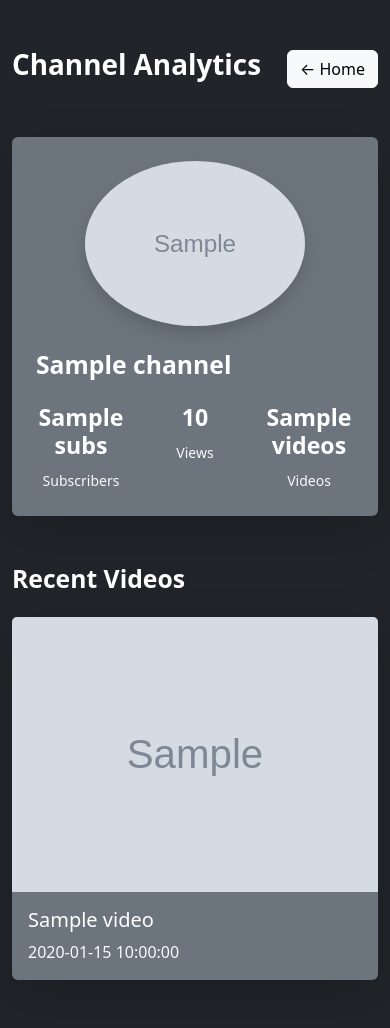
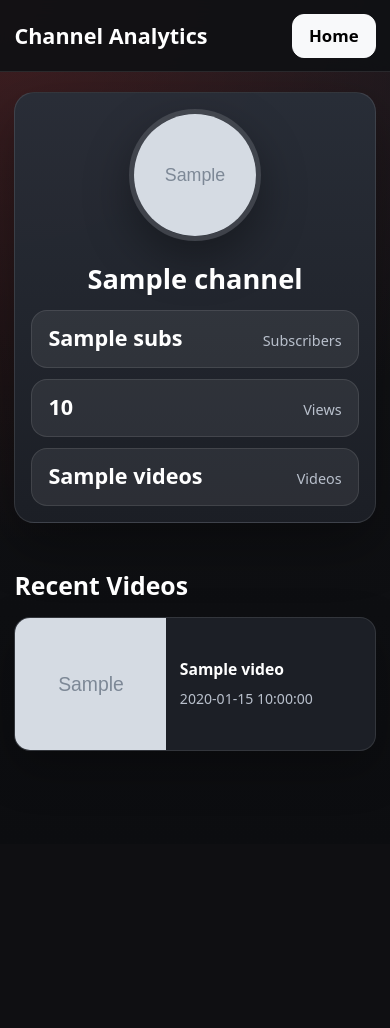
Before and after one commit to MitoNacho/youtube-channel-analytics, a FastAPI app: template app/templates/channel.html in a window 390 px wide. After the commit the page ends 751 px from the top, so only its background shows below. Run offline with FastAPI, Linux system fonts and the light colour scheme; the template is opened without the code that fills it: most values are stand-ins (such as "Sample title", 1, 10 or a date in 2020); grey boxes marked "Sample" are stand-in pictures.

Commit message:
Refine mobile UI for app-like templates

```diff
--- a/app/static/style.css
+++ b/app/static/style.css
@@ -0,0 +1,406 @@
+:root {
+  --app-bg: #101114;
+  --app-surface: #1c1f26;
+  --app-surface-soft: #262b34;
+  --app-border: rgba(255, 255, 255, 0.1);
+  --app-text-muted: #b9c0cc;
+  --app-red: #ff3b30;
+  --app-green: #28c76f;
+  --app-yellow: #ffd166;
+}
+
+* {
+  -webkit-tap-highlight-color: transparent;
+}
+
+html {
+  min-height: 100%;
+}
+
+body.app-body {
+  min-height: 100vh;
+  background:
+    radial-gradient(circle at top left, rgba(255, 59, 48, 0.18), transparent 34rem),
+    linear-gradient(180deg, #17191f 0%, var(--app-bg) 45%, #0c0d10 100%);
+  color: #fff;
+}
+
+.app-shell {
+  width: min(100%, 1120px);
+  margin: 0 auto;
+  padding: 2rem 1rem 3rem;
+}
+
+.app-hero {
+  padding: 1.5rem 0 2rem;
+}
+
+.app-hero h1 {
+  font-size: clamp(2.2rem, 8vw, 4.5rem);
+  line-height: 1;
+}
+
+.app-hero .lead {
+  color: var(--app-text-muted) !important;
+  font-size: 1.1rem;
+}
+
+.app-icon {
+  display: grid;
+  place-items: center;
+  width: 72px;
+  height: 72px;
+  border-radius: 22px;
+  background: linear-gradient(135deg, var(--app-red), #ff745f);
+  box-shadow: 0 18px 40px rgba(255, 59, 48, 0.25);
+  font-size: 2.1rem;
+}
+
+.app-card {
+  overflow: hidden;
+  border: 1px solid var(--app-border);
+  border-radius: 18px;
+  background: rgba(28, 31, 38, 0.92);
+  box-shadow: 0 22px 55px rgba(0, 0, 0, 0.32);
+}
+
+.app-card .card-body {
+  padding: 1.35rem;
+}
+
+.app-section-title {
+  display: flex;
+  gap: 0.75rem;
+  align-items: center;
+  margin-bottom: 1.1rem;
+  font-size: 1.35rem;
+  font-weight: 800;
+}
+
+.app-section-title i {
+  display: grid;
+  place-items: center;
+  width: 38px;
+  height: 38px;
+  border-radius: 12px;
+  background: var(--app-surface-soft);
+  color: var(--app-yellow);
+  font-size: 1.1rem;
+}
+
+.form-control {
+  min-height: 56px;
+  border: 1px solid var(--app-border);
+  border-radius: 14px;
+  background-color: #f6f8fb;
+  font-size: 1rem;
+}
+
+.btn-app,
+.btn-app-secondary {
+  min-height: 54px;
+  border-radius: 14px;
+  font-weight: 800;
+}
+
+.btn-success {
+  border: 0;
+  background: var(--app-green);
+}
+
+.btn-warning {
+  border: 0;
+  background: var(--app-yellow);
+}
+
+.app-footer {
+  padding: 1rem 1rem 2rem;
+}
+
+.app-footer small {
+  color: var(--app-text-muted);
+}
+
+.app-topbar {
+  display: flex;
+  gap: 1rem;
+  align-items: center;
+  justify-content: space-between;
+  margin-bottom: 1.5rem;
+}
+
+.app-topbar h1 {
+  margin: 0;
+  font-size: clamp(1.7rem, 6vw, 3rem);
+}
+
+.btn-app-secondary {
+  display: inline-flex;
+  align-items: center;
+  justify-content: center;
+  min-width: 92px;
+  padding-inline: 1rem;
+}
+
+.channel-card,
+.compare-card {
+  background: linear-gradient(180deg, rgba(41, 46, 56, 0.98), rgba(28, 31, 38, 0.98));
+}
+
+.channel-avatar,
+.compare-avatar {
+  width: 156px;
+  height: 156px;
+  border: 5px solid rgba(255, 255, 255, 0.12);
+  border-radius: 50%;
+  box-shadow: 0 18px 45px rgba(0, 0, 0, 0.34);
+  object-fit: cover;
+}
+
+.channel-title,
+.compare-title {
+  margin: 0 0 1.25rem;
+  font-size: clamp(1.7rem, 6vw, 2.5rem);
+  font-weight: 850;
+  line-height: 1.05;
+  text-align: center;
+}
+
+.metric-grid {
+  display: grid;
+  grid-template-columns: repeat(3, minmax(0, 1fr));
+  gap: 0.7rem;
+}
+
+.metric-tile {
+  min-width: 0;
+  padding: 0.85rem 0.55rem;
+  border: 1px solid var(--app-border);
+  border-radius: 16px;
+  background: rgba(255, 255, 255, 0.07);
+  text-align: center;
+}
+
+.metric-tile h3,
+.metric-tile h4 {
+  margin-bottom: 0.2rem;
+  font-size: clamp(1rem, 4vw, 1.65rem);
+  line-height: 1.1;
+  overflow-wrap: anywhere;
+}
+
+.metric-tile small {
+  color: var(--app-text-muted);
+  font-size: 0.78rem;
+}
+
+.app-list-title {
+  margin-bottom: 1rem;
+  font-size: clamp(1.55rem, 6vw, 2.35rem);
+  font-weight: 850;
+}
+
+.video-grid {
+  display: grid;
+  grid-template-columns: repeat(3, minmax(0, 1fr));
+  gap: 1.25rem;
+}
+
+.video-card {
+  overflow: hidden;
+  border: 1px solid var(--app-border);
+  border-radius: 18px;
+  background: var(--app-surface);
+  box-shadow: 0 18px 45px rgba(0, 0, 0, 0.26);
+}
+
+.video-thumb-link {
+  display: block;
+}
+
+.video-thumb-link img {
+  display: block;
+  width: 100%;
+  aspect-ratio: 16 / 9;
+  object-fit: cover;
+}
+
+.video-copy {
+  padding: 1rem;
+}
+
+.video-copy h3 {
+  display: -webkit-box;
+  min-height: 3.15rem;
+  margin: 0 0 0.6rem;
+  overflow: hidden;
+  -webkit-box-orient: vertical;
+  -webkit-line-clamp: 2;
+  font-size: 1.05rem;
+  font-weight: 800;
+  line-height: 1.5rem;
+}
+
+.video-copy p {
+  margin: 0;
+  color: var(--app-text-muted);
+}
+
+.compare-badge-wrap {
+  display: flex;
+  justify-content: center;
+  margin: 0.25rem 0 1.5rem;
+}
+
+.compare-badge {
+  display: inline-flex;
+  align-items: center;
+  justify-content: center;
+  min-width: 76px;
+  min-height: 46px;
+  border-radius: 999px;
+  background: var(--app-yellow);
+  color: #1a1a1a;
+  font-size: 1.2rem;
+  font-weight: 900;
+  box-shadow: 0 16px 30px rgba(255, 209, 102, 0.22);
+}
+
+.compare-card hr {
+  border-color: var(--app-border);
+  opacity: 1;
+}
+
+@media (max-width: 767.98px) {
+  .app-shell {
+    padding: 1rem 0.9rem 2rem;
+  }
+
+  .app-hero {
+    padding-top: 0.75rem;
+    text-align: left !important;
+  }
+
+  .app-hero .app-icon {
+    margin-left: 0 !important;
+  }
+
+  .app-card {
+    border-radius: 20px;
+  }
+
+  .app-card .card-body {
+    padding: 1rem;
+  }
+
+  .app-section-title {
+    font-size: 1.2rem;
+  }
+
+  .form-control {
+    min-height: 60px;
+    font-size: 1.05rem;
+  }
+
+  .btn-app,
+  .btn-app-secondary {
+    min-height: 58px;
+    font-size: 1.05rem;
+  }
+
+  .app-topbar {
+    position: sticky;
+    top: 0;
+    z-index: 10;
+    margin: -1rem -0.9rem 1.25rem;
+    padding: 0.85rem 0.9rem;
+    border-bottom: 1px solid var(--app-border);
+    background: rgba(16, 17, 20, 0.92);
+    backdrop-filter: blur(14px);
+  }
+
+  .app-topbar h1 {
+    font-size: 1.35rem;
+  }
+
+  .btn-app-secondary {
+    min-width: 78px;
+    min-height: 44px;
+    border-radius: 12px;
+  }
+
+  .channel-avatar,
+  .compare-avatar {
+    width: 132px;
+    height: 132px;
+  }
+
+  .channel-title,
+  .compare-title {
+    margin-bottom: 1rem;
+  }
+
+  .metric-grid {
+    grid-template-columns: 1fr;
+  }
+
+  .metric-tile {
+    display: flex;
+    align-items: baseline;
+    justify-content: space-between;
+    gap: 1rem;
+    padding: 0.95rem 1rem;
+    text-align: left;
+  }
+
+  .metric-tile h3,
+  .metric-tile h4 {
+    margin: 0;
+    font-size: 1.35rem;
+  }
+
+  .metric-tile small {
+    font-size: 0.9rem;
+  }
+
+  .video-grid {
+    grid-template-columns: 1fr;
+    gap: 0.9rem;
+  }
+
+  .video-card {
+    display: grid;
+    grid-template-columns: 42% minmax(0, 1fr);
+    min-height: 132px;
+    border-radius: 16px;
+  }
+
+  .video-thumb-link img {
+    height: 100%;
+    min-height: 132px;
+  }
+
+  .video-copy {
+    display: flex;
+    flex-direction: column;
+    justify-content: center;
+    padding: 0.85rem;
+  }
+
+  .video-copy h3 {
+    min-height: 0;
+    margin-bottom: 0.45rem;
+    font-size: 0.98rem;
+    line-height: 1.35rem;
+  }
+
+  .video-copy p {
+    font-size: 0.88rem;
+  }
+}
+
+@media (min-width: 768px) and (max-width: 991.98px) {
+  .video-grid {
+    grid-template-columns: repeat(2, minmax(0, 1fr));
+  }
+}
--- a/app/templates/channel.html
+++ b/app/templates/channel.html
@@ -2,6 +2,7 @@
 <html lang="en">
   <head>
     <meta charset="UTF-8" />
+    <meta name="viewport" content="width=device-width, initial-scale=1" />
 
     <title>{{ channel.name }} | Youtube Analytics</title>
 
@@ -9,83 +10,83 @@
       href="https://cdn.jsdelivr.net/npm/bootstrap@5.3.7/dist/css/bootstrap.min.css"
       rel="stylesheet"
     />
+
+    <link rel="stylesheet" href="/static/style.css" />
   </head>
 
-  <body class="bg-dark text-white">
-    <div class="container py-5">
-      <div class="d-flex justify-content-between align-items-center mb-5">
+  <body class="app-body text-white">
+    <main class="app-shell">
+      <div class="app-topbar">
         <h1 class="fw-bold">Channel Analytics</h1>
 
-        <a href="/" class="btn btn-light"> ← Home </a>
+        <a href="/" class="btn btn-light btn-app-secondary">Home</a>
       </div>
 
       <!-- CHANNEL CARD -->
 
-      <div class="card bg-secondary text-white border-0 shadow-lg mb-5">
-        <div class="card-body p-4">
+      <section class="app-card channel-card mb-5">
+        <div class="card-body">
           <div class="row align-items-center">
             <div class="col-lg-3 text-center mb-4 mb-lg-0">
               <img
                 src="{{ channel.avatar }}"
-                class="img-fluid rounded-circle shadow"
-                width="220"
+                class="channel-avatar"
+                alt="{{ channel.name }}"
               />
             </div>
 
             <div class="col-lg-9">
-              <h2 class="fw-bold mb-4">{{ channel.name }}</h2>
+              <h2 class="channel-title">{{ channel.name }}</h2>
 
-              <div class="row text-center">
-                <div class="col-4">
+              <div class="metric-grid">
+                <div class="metric-tile">
                   <h3 class="fw-bold">{{ channel.subs }}</h3>
 
-                  <small class="text-light"> Subscribers </small>
+                  <small>Subscribers</small>
                 </div>
 
-                <div class="col-4">
+                <div class="metric-tile">
                   <h3 class="fw-bold">{{ channel.views }}</h3>
 
-                  <small class="text-light"> Views </small>
+                  <small>Views</small>
                 </div>
 
-                <div class="col-4">
+                <div class="metric-tile">
                   <h3 class="fw-bold">{{ channel.videos }}</h3>
 
-                  <small class="text-light"> Videos </small>
+                  <small>Videos</small>
                 </div>
               </div>
             </div>
           </div>
         </div>
-      </div>
+      </section>
 
       <!-- RECENT VIDEOS -->
 
-      <h2 class="fw-bold mb-4">Recent Videos</h2>
+      <h2 class="app-list-title">Recent Videos</h2>
 
-      <div class="row g-4">
+      <div class="video-grid">
         {% for video in videos %}
 
-        <div class="col-lg-4 col-md-6">
-          <div class="card bg-secondary text-white border-0 shadow-lg h-100">
-            <a
-              href="https://www.youtube.com/watch?v={{ video.video_id }}"
-              target="_blank"
-              class="text-decoration-none"
-            >
-              <img src="{{ video.thumbnail }}" class="card-img-top" />
-            </a>
+        <article class="video-card">
+          <a
+            href="https://www.youtube.com/watch?v={{ video.video_id }}"
+            target="_blank"
+            class="video-thumb-link"
+          >
+            <img src="{{ video.thumbnail }}" alt="{{ video.title }}" />
+          </a>
 
-            <div class="card-body">
-              <h5 class="card-title">{{ video.title }}</h5>
+          <div class="video-copy">
+            <h3>{{ video.title }}</h3>
 
-              <p class="card-text text-light">{{ video.date }}</p>
-            </div>
+            <p>{{ video.date }}</p>
           </div>
-        </div>
+        </article>
 
         {% endfor %}
       </div>
-    </div>
+    </main>
   </body>
 </html>
```
Also changed, not shown: app/templates/compare.html (+36 -35 lines), app/templates/home.html (+32 -18 lines).
